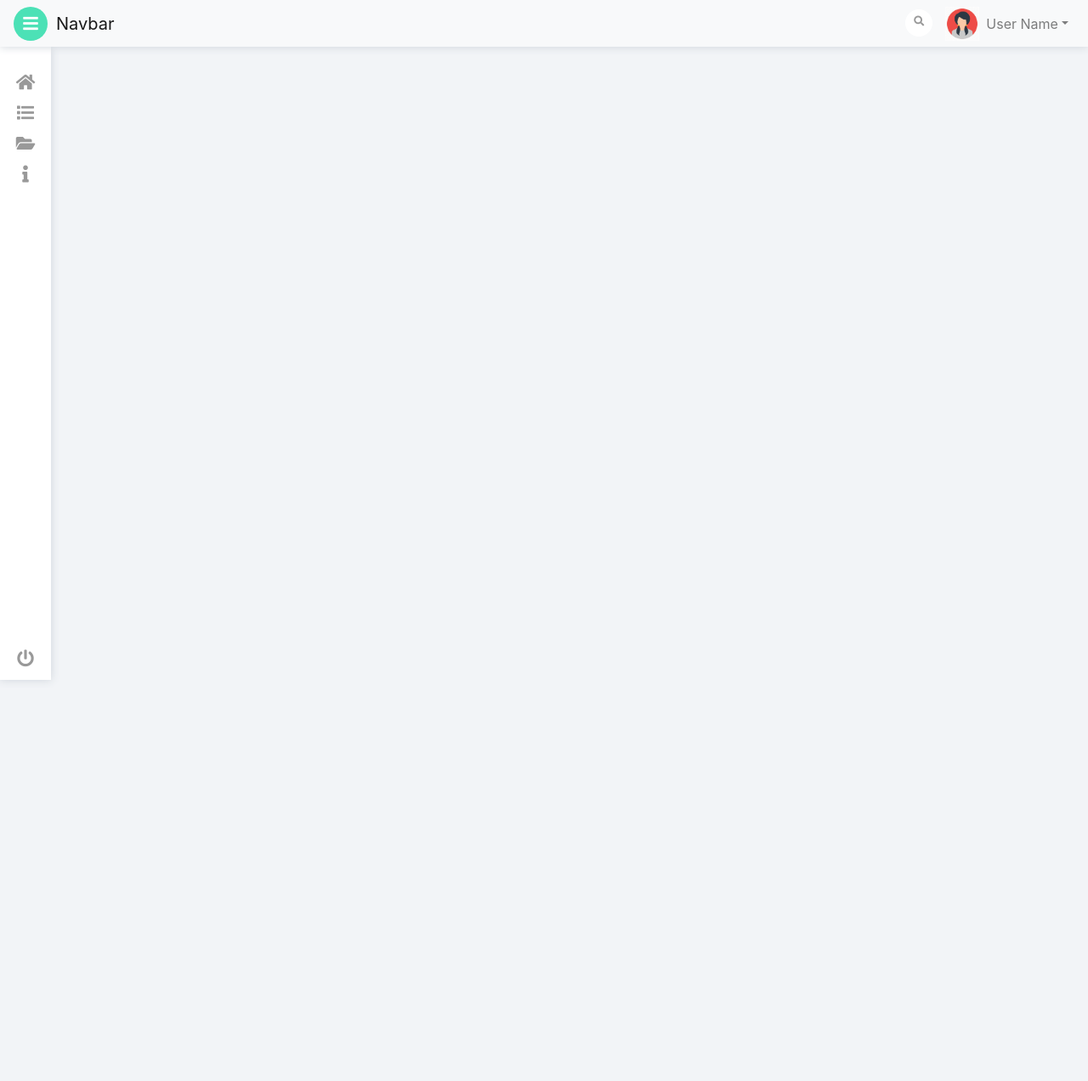
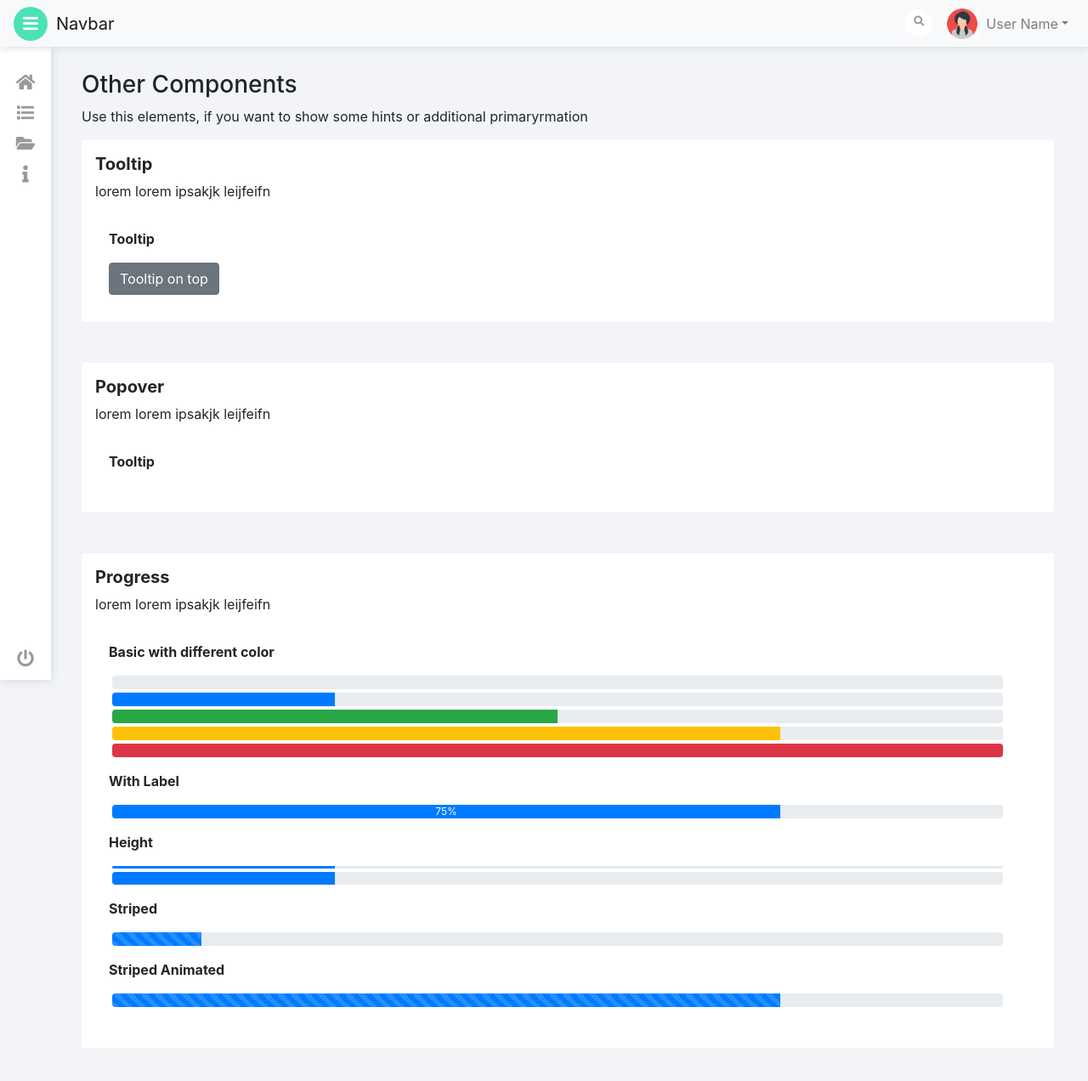
Before and after one commit to aida94/aida-kit, a React (Create React App) app: page /other in a window 1280 px wide. Shown: the top 1272 px of the page at 85% size. Before the commit the page ends 800 px from the top, so only its background shows below. Built offline with nearby package versions, Linux system fonts and the light colour scheme.

Commit message:
add other comp

```diff
--- a/src/CompData.js
+++ b/src/CompData.js
@@ -14,6 +14,7 @@ import Notifications from './components/components/notifications/notifications';
 import Panels from './components/components/panels/panels';
 import Tables from './components/components/tables/tables';
 import Tabs from './components/components/tabs/tabs';
+import Tpp from './components/components/tool&prog&pop/tpp';
 
 
 // data object with all routes for each component
@@ -138,6 +139,14 @@ const CompData = [
     showComponent: true,
     main: () => <Tabs/>,
   },
+  {
+    path: '/other',
+    exact: false,
+    name: 'Other Components',
+    icon: 'fa fa-user',
+    showComponent: true,
+    main: () => <Tpp />,
+  },
 
 ];
 
--- a/src/components/components/tabs/tabs.js
+++ b/src/components/components/tabs/tabs.js
@@ -3,7 +3,7 @@ import React, { Component } from 'react';
 class Tabs extends Component {
   render() {
     return (
-      <div className='' id='alerts'>
+      <div className='' id='tabs'>
         <section className='mx-3 mt-1 mb-4'>
           <h3>Tabs</h3>
           <p>Use this elements, if you want to show some hints or additional primaryrmation</p>
--- /dev/null
+++ b/src/components/components/tool&prog&pop/progress.js
@@ -0,0 +1,52 @@
+import React, { Component } from 'react';
+
+class Progress extends Component {
+  render() {
+    return (
+
+      <div>
+        <p className='font-weight-bold '>Basic with different color</p>
+        <div className='progress m-1'>
+          <div className='progress-bar' role='progressbar' aria-valuenow='0' aria-valuemin='0' aria-valuemax='100'></div>
+        </div>
+        <div className='progress m-1'>
+          <div className='progress-bar' role='progressbar' style={{ width: '25%' }} aria-valuenow='25' aria-valuemin='0' aria-valuemax='100'></div>
+        </div>
+        <div className='progress m-1'>
+          <div className='progress-bar bg-success' role='progressbar' style={{ width: '50%' }} aria-valuenow='50' aria-valuemin='0' aria-valuemax='100'></div>
+        </div>
+        <div className='progress m-1'>
+          <div className='progress-bar bg-warning' role='progressbar' style={{ width: '75%' }} aria-valuenow='75' aria-valuemin='0' aria-valuemax='100'></div>
+        </div>
+        <div className='progress m-1 mb-3'>
+          <div className='progress-bar bg-danger' role='progressbar' style={{ width: '100%' }} aria-valuenow='100' aria-valuemin='0' aria-valuemax='100'></div>
+        </div>
+
+        <p className='font-weight-bold mt-2'>With Label</p>
+        <div className='progress m-1 mb-3'>
+          <div className='progress-bar' role='progressbar' style={{ width: '75%' }} aria-valuenow='25' aria-valuemin='0' aria-valuemax='100'>75%</div>
+        </div>
+
+        <p className='font-weight-bold mt-2'>Height</p>
+        <div class='progress m-1' style={{ height: '3px' }}>
+          <div class='progress-bar' role='progressbar' style={{ width: '25%' }} aria-valuenow='25' aria-valuemin='0' aria-valuemax='100'></div>
+        </div>
+        <div class='progress m-1  mb-3' style={{ height: '15px' }}>
+          <div class='progress-bar' role='progressbar' style={{ width: '25%' }} aria-valuenow='25' aria-valuemin='0' aria-valuemax='100'></div>
+        </div>
+
+        <p className='font-weight-bold mt-2'>Striped</p>
+        <div class='progress m-1 mb-3'>
+          <div class='progress-bar progress-bar-striped' role='progressbar' style={{ width: '10%' }} aria-valuenow='10' aria-valuemin='0' aria-valuemax='100'></div>
+        </div>
+
+        <p className='font-weight-bold mt-2'>Striped Animated </p>
+        <div class='progress m-1 mb-3'>
+          <div class='progress-bar progress-bar-striped progress-bar-animated' role='progressbar' aria-valuenow='75' aria-valuemin='0' aria-valuemax='100' style={{ width: '75%' }}></div>
+        </div>
+      </div>
+    );
+  }
+}
+
+export default Progress;
--- /dev/null
+++ b/src/components/components/tool&prog&pop/tooltip.js
@@ -0,0 +1,16 @@
+import React, { Component } from 'react';
+
+class Tooltip extends Component {
+  render() {
+    return (
+      <div>
+        <button type="button" className="btn btn-secondary" data-toggle="tooltip" data-placement="top" title="Tooltip on top">
+          Tooltip on top
+        </button>
+
+      </div>
+    );
+  }
+}
+
+export default Tooltip;
--- /dev/null
+++ b/src/components/components/tool&prog&pop/tpp.js
@@ -0,0 +1,52 @@
+import React, { Component } from 'react';
+import Tooltip from './tooltip';
+import Progress from './progress';
+
+class Tpp extends Component {
+  render() {
+    return (
+      <div className='' id='tpp'>
+        <section className='mx-3 mt-1 mb-4'>
+          <h3>Other Components</h3>
+          <p>Use this elements, if you want to show some hints or additional primaryrmation</p>
+
+          <div className='row'>
+            <div className='col-md-12 mb-5'>
+              <div className='bg-white rounded p-2 p-md-3 mr-md-4'>
+                <h5 className='font-weight-bold'>Tooltip</h5>
+                <p>lorem lorem ipsakjk leijfeifn</p>
+                <div className='bg-white rounded p-2 p-md-3 mr-md-4'>
+                  <p className='font-weight-bold'>Tooltip</p>
+                  <Tooltip/>
+                </div>
+              </div>
+            </div>
+
+            <div className='col-md-12 mb-5'>
+              <div className='bg-white rounded p-2 p-md-3 mr-md-4'>
+                <h5 className='font-weight-bold'>Popover</h5>
+                <p>lorem lorem ipsakjk leijfeifn</p>
+                <div className='bg-white rounded p-2 p-md-3 mr-md-4'>
+                  <p className='font-weight-bold'>Tooltip</p>
+                </div>
+              </div>
+            </div>
+
+            <div className='col-md-12 mb-5'>
+              <div className='bg-white rounded p-2 p-md-3 mr-md-4'>
+                <h5 className='font-weight-bold'>Progress</h5>
+                <p>lorem lorem ipsakjk leijfeifn</p>
+                <div className='bg-white rounded p-2 p-md-3 mr-md-4'>
+
+                  <Progress />
+                </div>
+              </div>
+            </div>
+          </div>
+        </section>
+      </div>
+    );
+  }
+}
+
+export default Tpp;
--- /dev/null
+++ b/src/components/components/tool&prog&pop/tpp.scss
@@ -0,0 +1 @@
+@import './../../../App.scss';
```
Also changed, not shown: src/components/components/tool&prog&pop/popover.js (added, +12 -0 lines).
